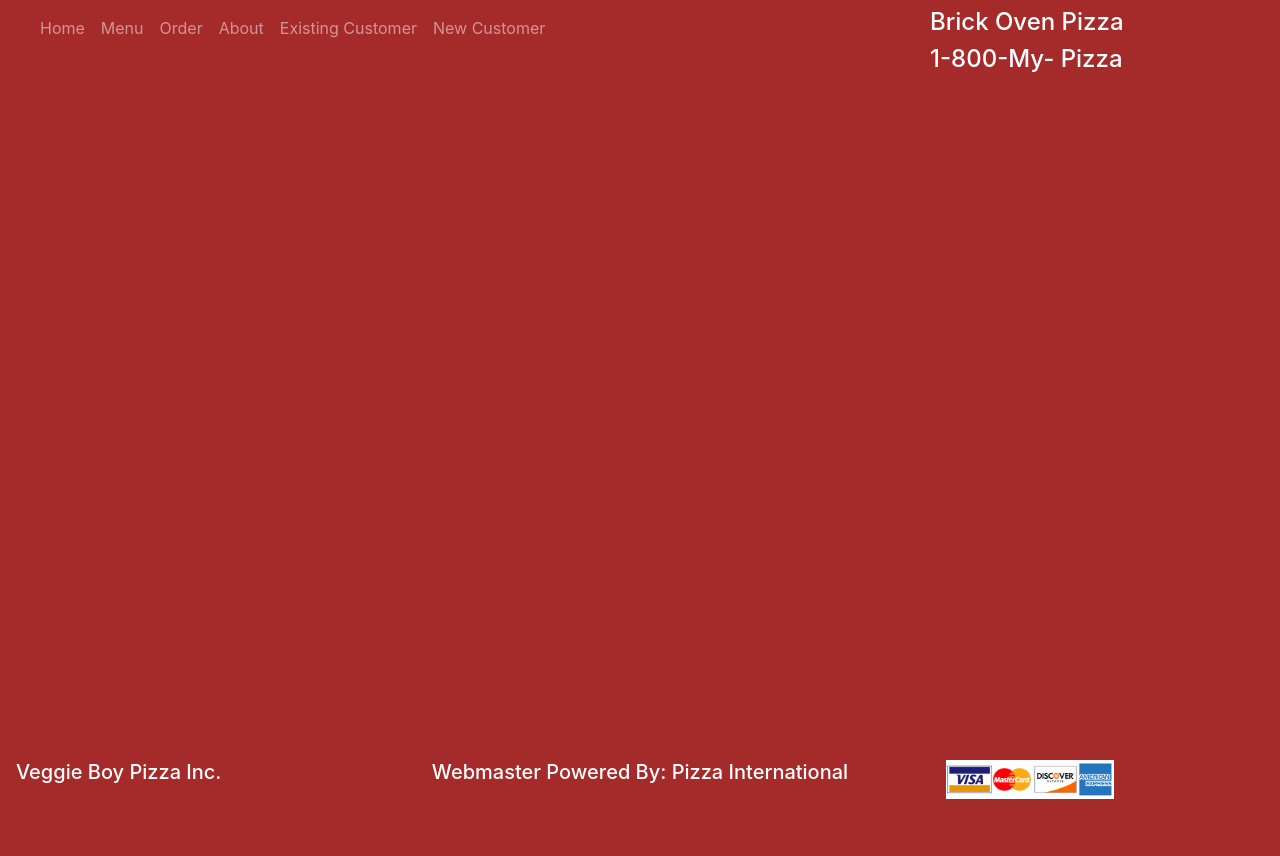
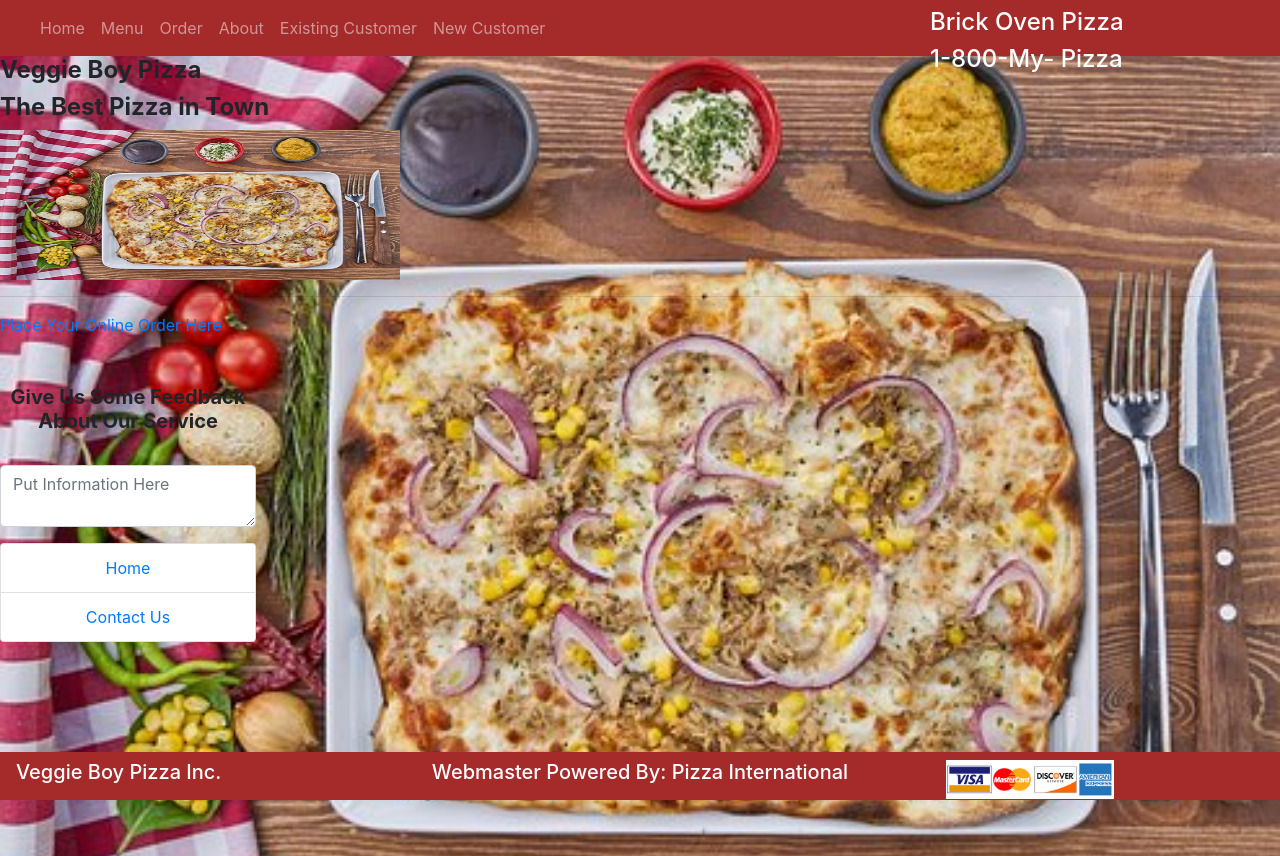
Before and after one commit to dahgeni/Veggie-Boy-Pizza, a React (Create React App) app: page /about in a window 1280 px wide. Before the commit the page ends 800 px from the top, so only its background shows below. Built offline with nearby package versions, Linux system fonts and the light colour scheme.

Commit message:
The About Page for Veggie-Boy-Pizza

```diff
--- a/src/App.js
+++ b/src/App.js
@@ -28,10 +28,8 @@ class App extends Component {
         <Footer />
       </div>
     </Router>
-
-
     )
-  }
+  };
 }
 
 export default App
--- a/src/components/Layout/Footer.js
+++ b/src/components/Layout/Footer.js
@@ -4,22 +4,21 @@ import React, { Component } from 'react'
  class Footer extends Component {
   render() {
     return (
-
-      <div classname="container-fluid">
+    <div>
+      <div className="container-fluid">
         <ul className="nav fixed-bottom footer">
             <li className="nav-item">
-            <h5 className="nav-link white-font" >Veggie Boy Pizza Inc.</h5>
+              <h5 className="nav-link white-font" >Veggie Boy Pizza Inc.</h5>
             </li>
             <li className="nav-item center">
-            <h5 className="nav-link white-font">Webmaster Powered By: Pizza International</h5>
+              <h5 className="nav-link white-font">Webmaster Powered By: Pizza International</h5>
             </li>
-              <li className= "list-item">
-
+            <li className= "list-item">
                <img className="nav-link" id="credit-image" src={require("../../images/creditcardlogos.png")}alt="credit"/>
             </li>
         </ul>
-       </div>
-
+      </div>
+    </div>
     );
   }
 }
--- a/src/components/headerComponent/Header.js
+++ b/src/components/headerComponent/Header.js
@@ -1,5 +1,4 @@
 import React, { Component } from 'react';
-//components
 import "../../index.css"
 import {Link} from 'react-router-dom';
 class Header extends Component {
@@ -10,14 +9,14 @@ class Header extends Component {
         <button className="navbar-toggler" type="button" data-toggle="collapse" data-target="#navbarNavAltMarkup" aria-controls="navbarNavAltMarkup" aria-expanded="false" aria-label="Toggle navigation">
           <span className="navbar-toggler-icon"></span>
         </button>
-        <div class="collapse navbar-collapse" id="navbarNavAltMarkup">
-          <div class="navbar-nav">
-            <Link to="/" class="nav-item nav-link">Home</Link>
-            <Link to="/menu" class="nav-item nav-link">Menu</Link>
-            <Link to="/order" class="nav-item nav-link">Order</Link>
-            <Link to="/about" class="nav-item nav-link">About</Link>
-            <Link to="/login" class="nav-item nav-link">Existing Customer</Link>
-            <Link to="/register" class="nav-item nav-link">New Customer</Link>
+        <div className="collapse navbar-collapse" id="navbarNavAltMarkup">
+          <div className="navbar-nav">
+            <Link to="/" className="nav-item nav-link">Home</Link>
+            <Link to="/menu" className="nav-item nav-link">Menu</Link>
+            <Link to="/order" className="nav-item nav-link">Order</Link>
+            <Link to="/about" className="nav-item nav-link">About</Link>
+            <Link to="/login" className="nav-item nav-link">Existing Customer</Link>
+            <Link to="/register" className="nav-item nav-link">New Customer</Link>
                      <div className="white-font" id="brick">
 
            <h4>Brick Oven Pizza</h4>
--- a/src/components/pages/About.js
+++ b/src/components/pages/About.js
@@ -1,11 +1,42 @@
 import React, { Component } from 'react'
-
-export default class About extends Component {
+import "../../index.css"
+import {Link} from 'react-router-dom';
+class About extends Component {
   render() {
     return (
-      <div>
+  <div>
+      <div className="background1">
+      <h4><b>Veggie Boy Pizza</b></h4>
+      <h4><b>The Best Pizza in Town</b></h4>
+      <img src={require ("../../images/pizza-2776236_340.jpg")} alt="pizza pizza" width="400" height="150"/>
+        <hr/>
+        <ul className="list-group">
+            <li className="list-group">
+             <Link to="/login">Place Your Online Order Here</Link>
+            </li>
+             <br></br>
+           <div className="form-group">
+              <br></br>
+              <h5><b>Give Us Some Feedback About Our Service</b></h5>
+               <br></br>
+               <textarea id="discription" row="5" type= "text" className="form-control"
+                  placeholder="Put Information Here"></textarea>
+            </div>
+        </ul>
+         <div className="form-group">
+            <ul className="list-group">
+              <li className="list-group-item">
+                <Link to="/">Home</Link>
+              </li>
+              <li className="list-group-item">
+                <Link to="/">Contact Us</Link>
+              </li>
+            </ul>
+          </div>
+    </div>
+    </div>
+    )
+    }
+  }
 
-      </div>
-    )
-  }
-}
+export default About;
--- a/src/components/pages/Menu.js
+++ b/src/components/pages/Menu.js
@@ -18,7 +18,7 @@ import Login from '../Home/Login';
 
 <h1>The Menu</h1>
 <h4>Pepper Pizza</h4>
-< img src={require( "../../images/pepper.jpg")} alt= "pepper pizza" width="200" height="150"/>
+< img src={require( "../../images/pepper.jpg")} alt="pepper pizza" width="200" height="150"/>
 <hr/>
 <div>
     <p>
--- a/src/index.css
+++ b/src/index.css
@@ -3,6 +3,13 @@
 
 .background {
   background-image: url("./images/brickoven.jpg");
+  min-height: 100vh;
+  background-repeat: no-repeat;
+  background-position: center;
+  background-size: cover;
+}
+.background1 {
+  background-image: url("./images/pizza-2776236_340.jpg");
   min-height: 100vh;
   background-repeat: no-repeat;
   background-position: center;
@@ -36,6 +43,11 @@
 .white-font {
    color: white;
 }
+.form-group {
+  text-align: center;
+  width: 20%;
+}
+.
 
 
 
```
Also changed, not shown: public/index.html (line endings or trailing spaces), src/images/pizza-2776236_340.jpg (added), src/index.js (line endings or trailing spaces). Lines whose indentation alone changed are shown as unchanged.
